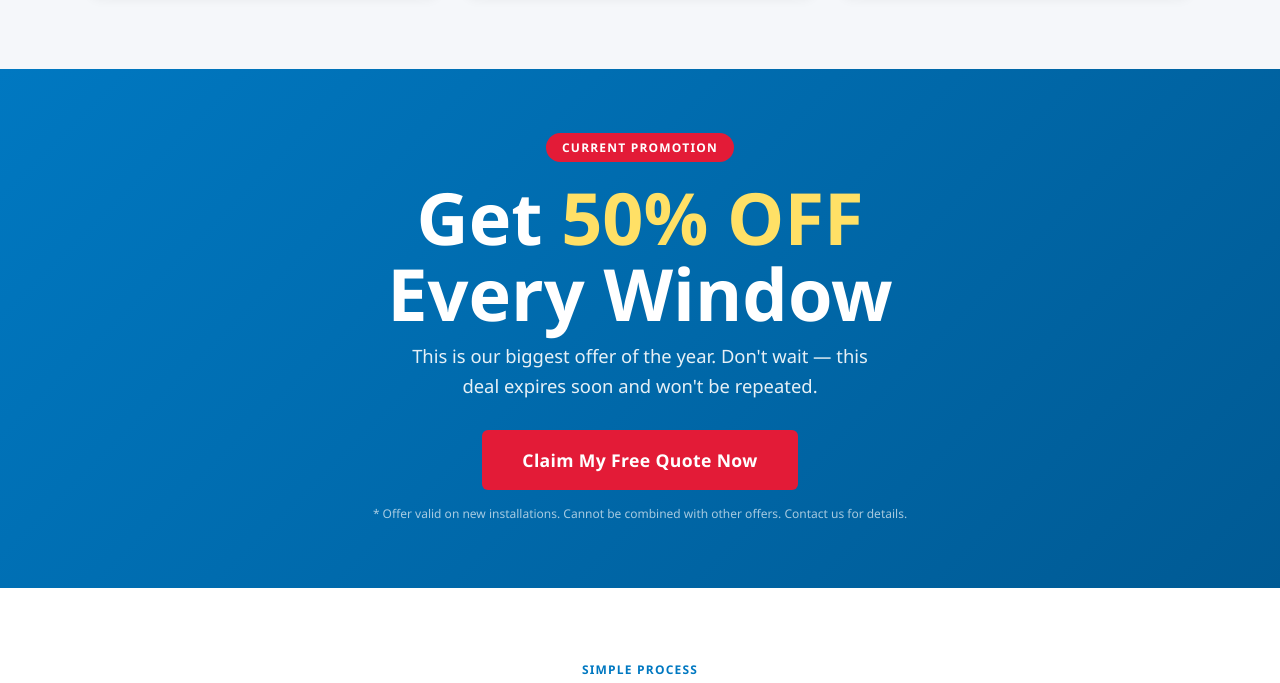
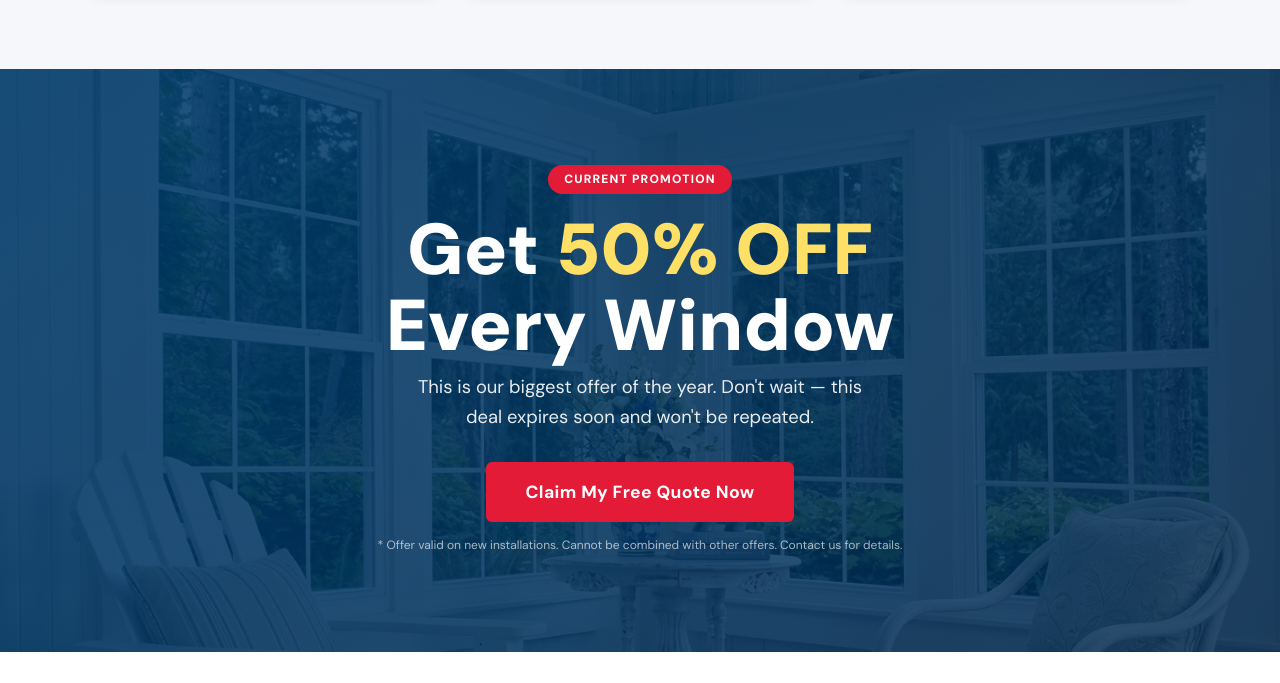
Before and after one commit to lukemccppc/windows-usa-landing-page, a plain HTML site: page index.html in a window 1280 px wide. Shown: the part 1702-2385 px from the top of the page. Drawn offline with Linux system fonts and the light colour scheme.

Commit message:
DM Sans font, headline copy, window pane icon, 2M+, 4.7 rating, image bg on offer section

```diff
--- a/index.html
+++ b/index.html
@@ -5,6 +5,9 @@
   <meta name="viewport" content="width=device-width, initial-scale=1.0" />
   <title>50% Off Windows | Windows USA — America's Window Replacement Experts</title>
   <meta name="description" content="Get 50% off replacement windows from Windows USA. 200,000+ happy homeowners, 50+ years in business, 2,000,000+ windows installed. BBB A+ rated. Energy Star certified. Get your free quote today." />
+  <link rel="preconnect" href="https://fonts.googleapis.com" />
+  <link rel="preconnect" href="https://fonts.gstatic.com" crossorigin />
+  <link href="https://fonts.googleapis.com/css2?family=DM+Sans:wght@400;500;600;700;800;900&display=swap" rel="stylesheet" />
   <style>
     *, *::before, *::after { box-sizing: border-box; margin: 0; padding: 0; }
 
@@ -18,7 +21,7 @@
       --gray-light: #e8ecf0;
       --gray: #6b7280;
       --dark: #1a2332;
-      --font: 'Segoe UI', system-ui, -apple-system, sans-serif;
+      --font: 'DM Sans', 'Segoe UI', system-ui, -apple-system, sans-serif;
     }
 
     html { scroll-behavior: smooth; }
@@ -382,10 +385,27 @@
 
     /* ─── OFFER HIGHLIGHT ─── */
     .offer-section {
-      background: linear-gradient(135deg, var(--blue) 0%, var(--blue-dark) 100%);
-      padding: 64px 24px;
+      position: relative;
+      padding: 96px 24px;
       text-align: center;
       color: white;
+      overflow: hidden;
+    }
+    .offer-section-bg {
+      position: absolute;
+      inset: 0;
+      background-image: url('assets/img/double-hung-hero.avif');
+      background-size: cover;
+      background-position: center;
+    }
+    .offer-section-overlay {
+      position: absolute;
+      inset: 0;
+      background: linear-gradient(135deg, rgba(0,60,110,.88) 0%, rgba(0,40,80,.82) 100%);
+    }
+    .offer-section > *:not(.offer-section-bg):not(.offer-section-overlay) {
+      position: relative;
+      z-index: 2;
     }
     .offer-pill {
       display: inline-block;
@@ -713,7 +733,7 @@
       <div class="hero-copy">
         <div class="hero-badge">Limited Time Offer</div>
         <h1 class="hero-headline">
-          Save <span>50% Off</span><br>
+          Get <span>50% Off New</span><br>
           Replacement Windows —<br>
           All Styles, All Homes
         </h1>
@@ -802,10 +822,10 @@
 
       <div class="trust-stat">
         <div class="trust-stat-icon">
-          <svg width="32" height="32" viewBox="0 0 24 24" fill="none" stroke="currentColor" stroke-width="1.5" stroke-linecap="round" stroke-linejoin="round"><rect x="2" y="3" width="20" height="14" rx="2"/><line x1="8" y1="21" x2="16" y2="21"/><line x1="12" y1="17" x2="12" y2="21"/></svg>
+          <svg width="32" height="32" viewBox="0 0 24 24" fill="none" stroke="currentColor" stroke-width="1.5" stroke-linecap="round" stroke-linejoin="round"><rect x="2" y="2" width="20" height="20" rx="2"/><line x1="2" y1="12" x2="22" y2="12"/><line x1="12" y1="2" x2="12" y2="22"/></svg>
         </div>
         <div>
-          <div class="trust-stat-number">2,000,000+</div>
+          <div class="trust-stat-number">2M+</div>
           <div class="trust-stat-label">Windows Installed</div>
         </div>
       </div>
@@ -825,7 +845,7 @@
           <svg width="32" height="32" viewBox="0 0 24 24" fill="none" stroke="currentColor" stroke-width="1.5" stroke-linecap="round" stroke-linejoin="round"><polygon points="12 2 15.09 8.26 22 9.27 17 14.14 18.18 21.02 12 17.77 5.82 21.02 7 14.14 2 9.27 8.91 8.26 12 2"/></svg>
         </div>
         <div>
-          <div class="trust-stat-number">4.9 / 5</div>
+          <div class="trust-stat-number">4.7 / 5</div>
           <div class="trust-stat-label">Customer Rating</div>
         </div>
       </div>
@@ -890,6 +910,8 @@
 
   <!-- Offer Highlight -->
   <section class="offer-section">
+    <div class="offer-section-bg"></div>
+    <div class="offer-section-overlay"></div>
     <div class="offer-pill">Current Promotion</div>
     <h2 class="offer-headline">Get <span>50% OFF</span><br>Every Window</h2>
     <p class="offer-sub">This is our biggest offer of the year. Don't wait — this deal expires soon and won't be repeated.</p>
```
Also changed, not shown: assets/img/double-hung-hero.avif (added).
